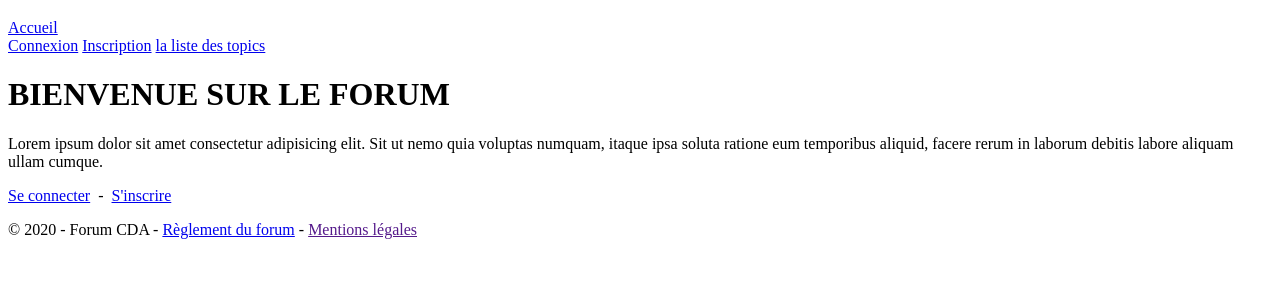
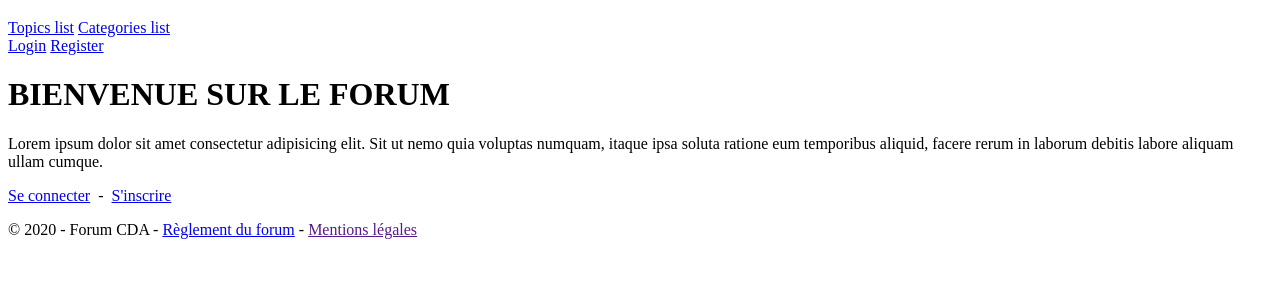
Before and after one commit to Kazae67/MVC_Forum, a PHP site: page / in a window 1280 px wide. Shown: the top 300 px of the page. Run offline with PHP 8.4, Linux system fonts and the light colour scheme; some libraries are stand-ins or nearby versions.

Commit message:
topics list, categories list, register, loging, logout

```diff
--- a/view/layout.php
+++ b/view/layout.php
@@ -11,43 +11,25 @@
 </head>
 <body>
     <div id="wrapper">
-
         <div id="mainpage">
-            <!-- c'est ici que les messages (erreur ou succès) s'affichent-->
             <h3 class="message" style="color: red"><?= App\Session::getFlash("error") ?></h3>
             <h3 class="message" style="color: green"><?= App\Session::getFlash("success") ?></h3>
             <header>
                 <nav>
                     <div id="nav-left">
-                        <a href="/">Accueil</a>
-                        <?php
-                        if(App\Session::isAdmin()){
-                            ?>
-                            <a href="index.php?ctrl=home&action=users">Voir la liste des gens</a>
-
-                            <?php
-                        }
-                        ?>
+                        <a href="index.php?ctrl=category&action=listCategories">
+                        </a>
+                        <a class="button" href="index.php?ctrl=category&action=listTopics">Topics list</a>
+                        <a class="button" href="index.php?ctrl=category&action=listCategories">Categories list</a>
                     </div>
                     <div id="nav-right">
-                    <?php
-
-                        if(App\Session::getUser()){
-                            ?>
-                            <a href="/security/viewProfile.html"><span class="fas fa-user"></span>&nbsp;<?= App\Session::getUser()?></a>
-                            <a href="/security/logout.html">Déconnexion</a>
-                            <?php
-                        }
-                        else{
-                            ?>
-                            <a href="./view/security/login.php">Connexion</a>
-                            <a href="/security/register.html">Inscription</a>
-                            <a href="index.php?ctrl=forum&action=listTopics">la liste des topics</a>
-                        <?php
-                        }
-
-
-                    ?>
+                        <?php if ($user = App\Session::getUser()): ?>
+                            <a class="button" href="index.php?ctrl=security&action=viewProfile"><?= $user->getNickname() ?></a>
+                            <a class="button" href="index.php?ctrl=security&action=logOut">Logout</a>
+                        <?php else: ?>
+                            <a class="button" href="index.php?ctrl=security&action=login">Login</a>
+                            <a class="button" href="index.php?ctrl=security&action=register">Register</a>
+                        <?php endif; ?>
                     </div>
                 </nav>
             </header>
@@ -61,24 +43,21 @@
             <!--<button id="ajaxbtn">Surprise en Ajax !</button> -> cliqué <span id="nbajax">0</span> fois-->
         </footer>
     </div>
-    <script
-        src="https://code.jquery.com/jquery-3.4.1.min.js"
-        integrity="sha256-CSXorXvZcTkaix6Yvo6HppcZGetbYMGWSFlBw8HfCJo="
-        crossorigin="anonymous">
-    </script>
+    <script src="https://code.jquery.com/jquery-3.4.1.min.js" integrity="sha256-CSXorXvZcTkaix6Yvo6HppcZGetbYMGWSFlBw8HfCJo=" crossorigin="anonymous"></script>
     <script>
-
         $(document).ready(function(){
             $(".message").each(function(){
                 if($(this).text().length > 0){
                     $(this).slideDown(500, function(){
                         $(this).delay(3000).slideUp(500)
-                    })
+                    });
                 }
-            })
+            });
+
             $(".delete-btn").on("click", function(){
-                return confirm("Etes-vous sûr de vouloir supprimer?")
-            })
+                return confirm("Etes-vous sûr de vouloir supprimer?");
+            });
+
             tinymce.init({
                 selector: '.post',
                 menubar: false,
@@ -93,22 +72,7 @@
                 'removeformat | help',
                 content_css: '//www.tiny.cloud/css/codepen.min.css'
             });
-        })
-
-
-
-        /*
-        $("#ajaxbtn").on("click", function(){
-            $.get(
-                "index.php?action=ajax",
-                {
-                    nb : $("#nbajax").text()
-                },
-                function(result){
-                    $("#nbajax").html(result)
-                }
-            )
-        })*/
+        });
     </script>
 </body>
 </html>
```
